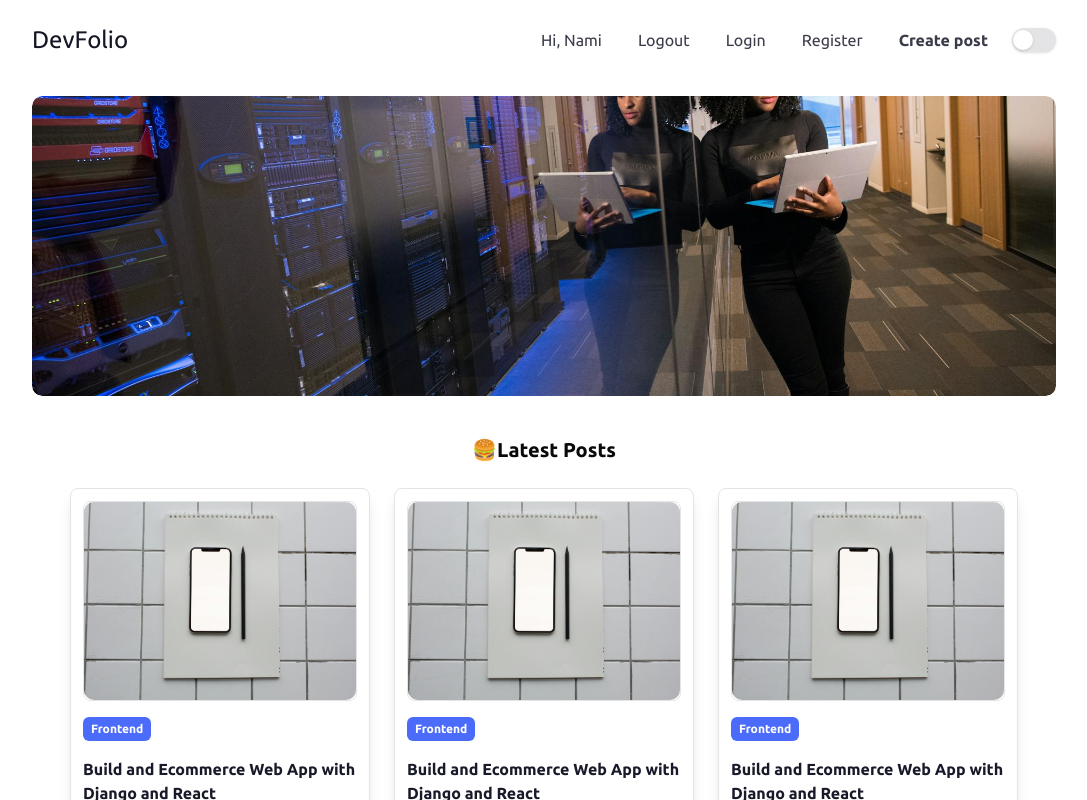
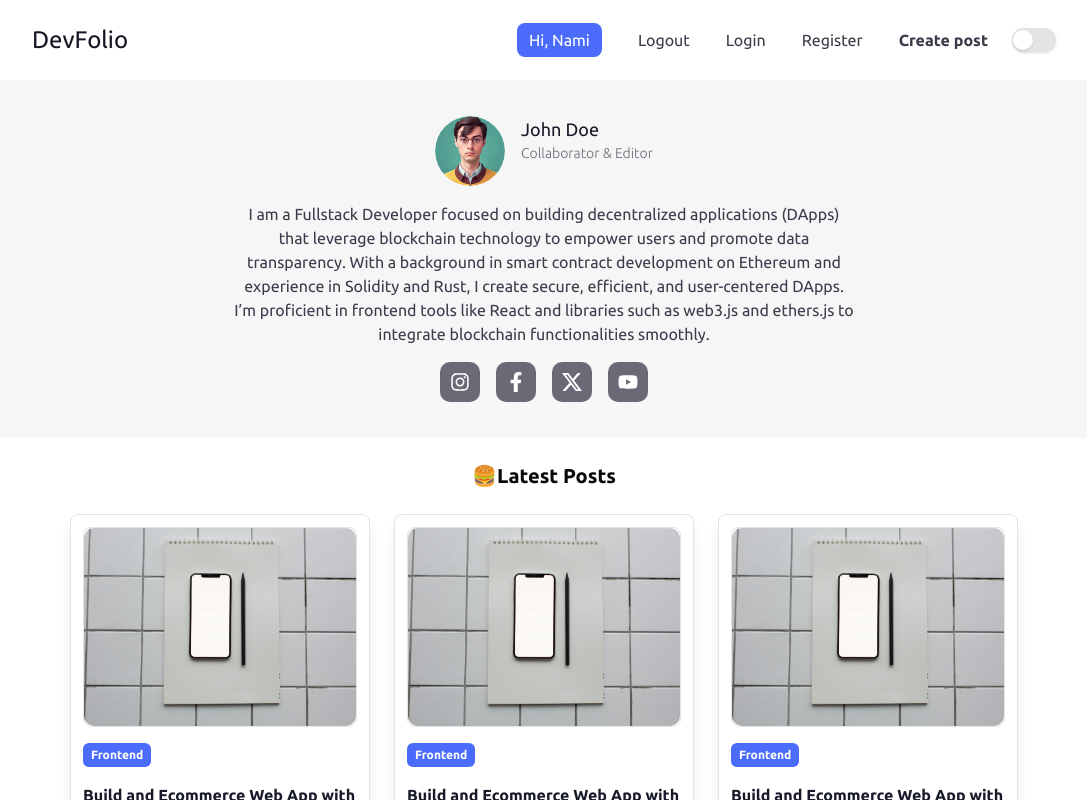
Before and after one commit to namratha-renjal/devfolio-cms, a React (Vite) app: page /profile in a window 1280 px wide. Shown: the top 800 px of the page, without its empty margins (96-1183 px from the left). Built offline with nearby package versions, Linux system fonts and the light colour scheme.

Commit message:
Adding pages and routing

```diff
--- a/package.json
+++ b/package.json
@@ -19,6 +19,7 @@
     "react": "^19.1.1",
     "react-dom": "^19.1.1",
     "react-icons": "^5.5.0",
+    "react-router-dom": "^7.13.1",
     "tailwind-merge": "^3.3.1"
   },
   "devDependencies": {
--- a/src/App.jsx
+++ b/src/App.jsx
@@ -1,19 +1,20 @@
-import React from 'react'
-import { Button } from "@/components/ui/button"
-import Navbar from "@/ui_components/navbar.jsx"
-import Header from './ui_components/Header'
-import BlogConatiner from './ui_components/BlogConatiner'
-import Footer from './ui_components/Footer'
+import { BrowserRouter, Routes, Route } from 'react-router-dom'
+import AppLayout from "./ui_components/AppLayout"
+import HomePage from "./pages/HomePage"
+import ProfilePage from "./pages/ProfilePage"
+import BlogPage from "./pages/BlogPage"
 
 const App = () => {
   return (
-    <div>
-      <Navbar />
-      <Header />
-      <BlogConatiner />
-      <Footer />
-    </div>
-
+    <BrowserRouter>
+      <Routes>
+        <Route path="/" element={<AppLayout />}>
+          <Route index element={<HomePage />} />
+          <Route path="blog" element={<BlogPage />} />
+          <Route path="profile" element={<ProfilePage />} />
+        </Route>
+      </Routes>
+    </BrowserRouter>
   )
 }
 
--- /dev/null
+++ b/src/pages/BlogPage.jsx
@@ -0,0 +1,42 @@
+import Badge from "@/ui_components/Badge"
+import BlogWriter from "@/ui_components/BlogWriter"
+import banner from "../images/detailBanner.jpg"
+
+const BlogPage = () => {
+  return (
+    <div className="padding-dx max-container py-9">
+
+      <Badge />
+
+      <div className="flex justify-between items-center">
+        <h2 className="py-6 leading-normal text-2xl md:text-3xl text-[#181A2A] tracking-wide font-semibold dark:text-[#FFFFFF]">
+          Build and Ecommerce Web App with Django and React
+        </h2>
+      </div>
+
+      <BlogWriter />
+
+      <div className="w-full h-[350px] my-9 overflow-hidden rounded-sm">
+        <img className="w-full h-full object-cover rounded-sm" src={banner} />
+      </div>
+
+      <p className="text-[16px] leading-[2rem] text-justify text-[#3B3C4A] dark:text-[#BABABF]">
+        Sed ut perspiciatis unde omnis iste natus error sit voluptatem
+        accusantium doloremque laudantium, totam rem aperiam, eaque ipsa quae ab
+        illo inventore veritatis et quasi architecto beatae vitae dicta sunt
+        explicabo. Nemo enim ipsam voluptatem quia voluptas sit aspernatur aut
+        odit aut fugit, sed quia consequuntur magni dolores eos qui ratione
+        voluptatem sequi nesciunt. Neque porro quisquam est, qui dolorem ipsum
+        quia dolor sit amet, consectetur, adipisci velit, sed quia non numquam
+        eius modi tempora incidunt ut labore et dolore magnam aliquam quaerat
+        voluptatem. Ut enim ad minima veniam, quis nostrum exercitationem ullam
+        corporis suscipit laboriosam, nisi ut aliquid ex ea commodi consequatur?
+        Quis autem vel eum iure reprehenderit qui in ea voluptate velit esse
+        quam nihil molestiae consequatur, vel illum qui dolorem eum fugiat quo
+        voluptas nulla pariatur?
+      </p>
+    </div>
+  )
+}
+
+export default BlogPage
--- /dev/null
+++ b/src/pages/HomePage.jsx
@@ -0,0 +1,14 @@
+import Header from '@/ui_components/Header'
+import BlogConatiner from '@/ui_components/BlogContainer'
+import React from 'react'
+
+const HomePage = () => {
+  return (
+    <>
+        <Header />
+        <BlogConatiner />
+    </>
+  )
+}
+
+export default HomePage
--- /dev/null
+++ b/src/pages/ProfilePage.jsx
@@ -0,0 +1,14 @@
+import BlogContainer from '@/ui_components/BlogContainer'
+import Hero from '@/ui_components/Hero'
+import React from 'react'
+
+const ProfilePage = () => {
+  return (
+    <>
+      <Hero />
+      <BlogContainer />
+    </>
+  )
+}
+
+export default ProfilePage
--- /dev/null
+++ b/src/ui_components/AppLayout.jsx
@@ -0,0 +1,16 @@
+import React from 'react'
+import { Outlet } from 'react-router-dom'
+import Navbar from './Navbar'
+import Footer from './Footer'
+
+const AppLayout = () => {
+  return (
+    <main className="w-full bg-[#ffffff] dark:bg-[#181A2A]">
+      <Navbar />
+      <Outlet />
+      <Footer />
+    </main>
+  )
+}
+
+export default AppLayout
--- a/src/ui_components/BlogCard.jsx
+++ b/src/ui_components/BlogCard.jsx
@@ -2,6 +2,7 @@
 import thumbnail from "../images/design_vii.jpg"
 import Badge from './Badge'
 import CardFooter from './CardFooter'
+import { Link } from 'react-router-dom'
 
 const BlogCard = () => {
     return (
@@ -14,11 +15,11 @@
             </div>
 
             <Badge />
-
-            <h3 className="font-semibold  leading-normal text-[#181A2A] mb-0 dark:text-white">
-                Build and Ecommerce Web App with Django and React
-            </h3>
-
+            <Link to="/blog">
+                <h3 className="font-semibold  leading-normal text-[#181A2A] mb-0 dark:text-white">
+                    Build and Ecommerce Web App with Django and React
+                </h3>
+            </Link>
             <CardFooter />
 
         </div>
--- /dev/null
+++ b/src/ui_components/BlogWriter.jsx
@@ -0,0 +1,28 @@
+import pic from "../images/pic.jpg"
+
+const BlogWriter = () => {
+  return (
+    <div className="flex items-center gap=4 ">
+
+        <span className="flex items-center gap-2">
+            <div className="w-[40px] h-[40px] rounded-full overflow-hidden">
+                <img
+                    src={pic}
+                    className="c rounded-full w-full h-full object-cover"
+                />
+            </div>
+
+            <small className="text-[#696A75] text-[14px]">
+            John Doe
+            </small>
+        </span>
+
+        <small className="text-[#696A75] text-[14px] ml-3">
+            12 November, 2024
+        </small>
+
+    </div>
+  )
+}
+
+export default BlogWriter
--- /dev/null
+++ b/src/ui_components/Hero.jsx
@@ -0,0 +1,53 @@
+import React from 'react'
+import pic from "../images/pic.jpg"
+import { FaInstagram, FaFacebookF, FaYoutube } from "react-icons/fa"
+import { BsTwitterX } from "react-icons/bs"
+
+function Hero() {
+  return (
+    <div className="padding-x py-9 max-container flex flex-col items-center justify-center gap-4 bg-[#F6F6F7] dark:bg-[#242535] rounded-md">
+    <div className="flex gap-4">
+      <div className="w-[70px] h-[70px] rounded-full overflow-hidden">
+        <img
+          src={pic}
+          className="w-[70px] h-[70px] rounded-full object-cover"
+        />
+      </div>
+
+      <span>
+        <p className="text-[18px] text-[#181A2A] dark:text-white">John Doe</p>
+        <p className="text-[14px] text-[#696A75] font-thin dark:text-[#BABABF]">
+          Collaborator & Editor
+        </p>
+      </span>
+    </div>
+
+    <p className="text-[#3B3C4A] text-[16px] max-md:leading-[2rem] lg:leading-normal lg:mx-[200px] text-center dark:text-[#BABABF]">
+      I am a Fullstack Developer focused on building decentralized
+      applications (DApps) that leverage blockchain technology to empower
+      users and promote data transparency. With a background in smart contract
+      development on Ethereum and experience in Solidity and Rust, I create
+      secure, efficient, and user-centered DApps. I’m proficient in frontend
+      tools like React and libraries such as web3.js and ethers.js to
+      integrate blockchain functionalities smoothly.
+    </p>
+
+    <div className="flex gap-4 justify-center items-center text-white text-xl">
+      <div className="w-[40px] h-[40px] rounded-lg bg-[#696A75] flex justify-center items-center">
+        <FaInstagram />
+      </div>
+      <div className="w-[40px] h-[40px] rounded-lg bg-[#696A75] flex justify-center items-center">
+        <FaFacebookF />
+      </div>
+      <div className="w-[40px] h-[40px] rounded-lg bg-[#696A75] flex justify-center items-center">
+        <BsTwitterX />
+      </div>
+      <div className="w-[40px] h-[40px] rounded-lg bg-[#696A75] flex justify-center items-center">
+        <FaYoutube />
+      </div>
+    </div>
+  </div>
+  )
+}
+
+export default Hero
--- a/src/ui_components/Navbar.jsx
+++ b/src/ui_components/Navbar.jsx
@@ -2,17 +2,18 @@
 import { FaHamburger } from "react-icons/fa";
 import ResponsiveNavbar from "./ResponsiveNavbar";
 import React, { useState } from 'react'
+import { Link, NavLink } from "react-router-dom";
 
 const Navbar = () => {
     const [showNavBar, setShowNavBar] = useState(false);
   return (
     <>
         <nav className="max-container padding-x py-6 flex justify-between items-center  gap-6 sticky top-0 z-10 bg-[#FFFFFF] dark:bg-[#141624]">
-        <a to="/" className="text-[#141624] text-2xl dark:text-[#FFFFFF]">
+        <Link to="/" className="text-[#141624] text-2xl dark:text-[#FFFFFF]">
           DevFolio
-        </a>
+        </Link>
         <ul className="flex items-center  justify-end gap-9 text-[#3B3C4A] lg:flex-1 max-md:hidden dark:text-[#FFFFFF]">
-          <li>Hi, Nami</li>
+          <li><NavLink className={({isActive}) => isActive? "active": ""} to="/profile">Hi, Nami</NavLink></li>
           <li>Logout</li>
           <li>Login</li>
           <li>Register</li>
```
Also changed, not shown: src/ui_components/BlogContainer.jsx (renamed from src/ui_components/BlogConatiner.jsx), 1 other file (tests, documents, lock files or other folders).
